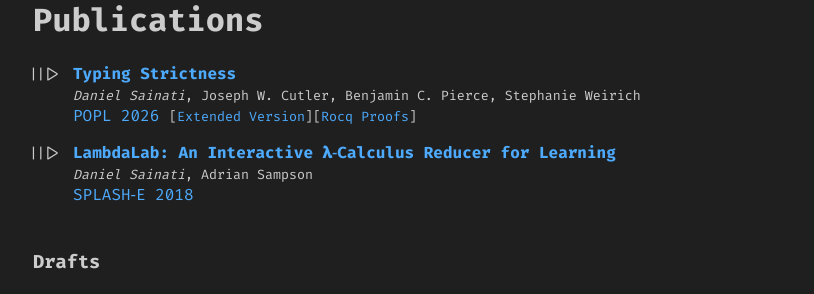
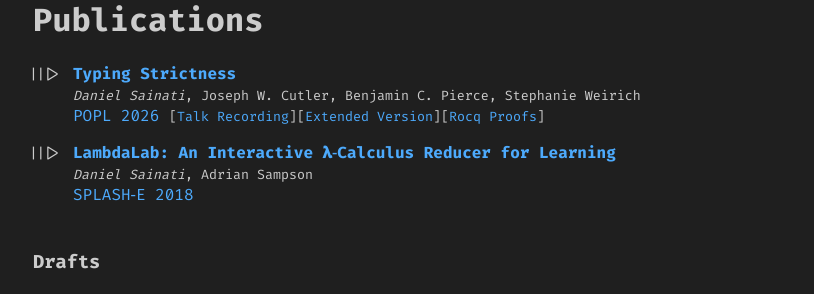
Before and after one commit to dsainati1/website, a Jekyll site: the page built from index.md, in a window 1280 px wide. Shown: the part 517-811 px from the top of the page, without its empty margins (232-1046 px from the left). Built offline with Jekyll 4.4.1, drawn with Linux system fonts in a browser that asks for light colours.

Commit message:
add talk

```diff
--- a/index.md
+++ b/index.md
@@ -20,7 +20,7 @@ You can reach me at [sainati@seas.upenn.edu](mailto:sainati@seas.upenn.edu), or
 
 * **[Typing Strictness](./typing-strictness.pdf)**\
 <small>*Daniel Sainati*, Joseph W. Cutler, Benjamin C. Pierce, Stephanie Weirich</small> \
-[POPL 2026](https://conf.researchr.org/home/POPL-2026) <small>[[Extended Version](https://doi.org/10.48550/arXiv.2510.16133)][[Rocq Proofs](https://github.com/plclub/typing-strictness)]</small>
+[POPL 2026](https://conf.researchr.org/home/POPL-2026) <small>[[Talk Recording](https://www.youtube.com/watch?v=Lr339NLTqOk)][[Extended Version](https://doi.org/10.48550/arXiv.2510.16133)][[Rocq Proofs](https://github.com/plclub/typing-strictness)]</small>
 
 * **[LambdaLab: An Interactive 𝛌‑Calculus Reducer for Learning](https://www.cs.cornell.edu/~asampson/media/papers/lambdalab-splashe2018.pdf)**\
 <small>*Daniel Sainati*, Adrian Sampson</small>\
```
Also changed, not shown: 2 other files.
